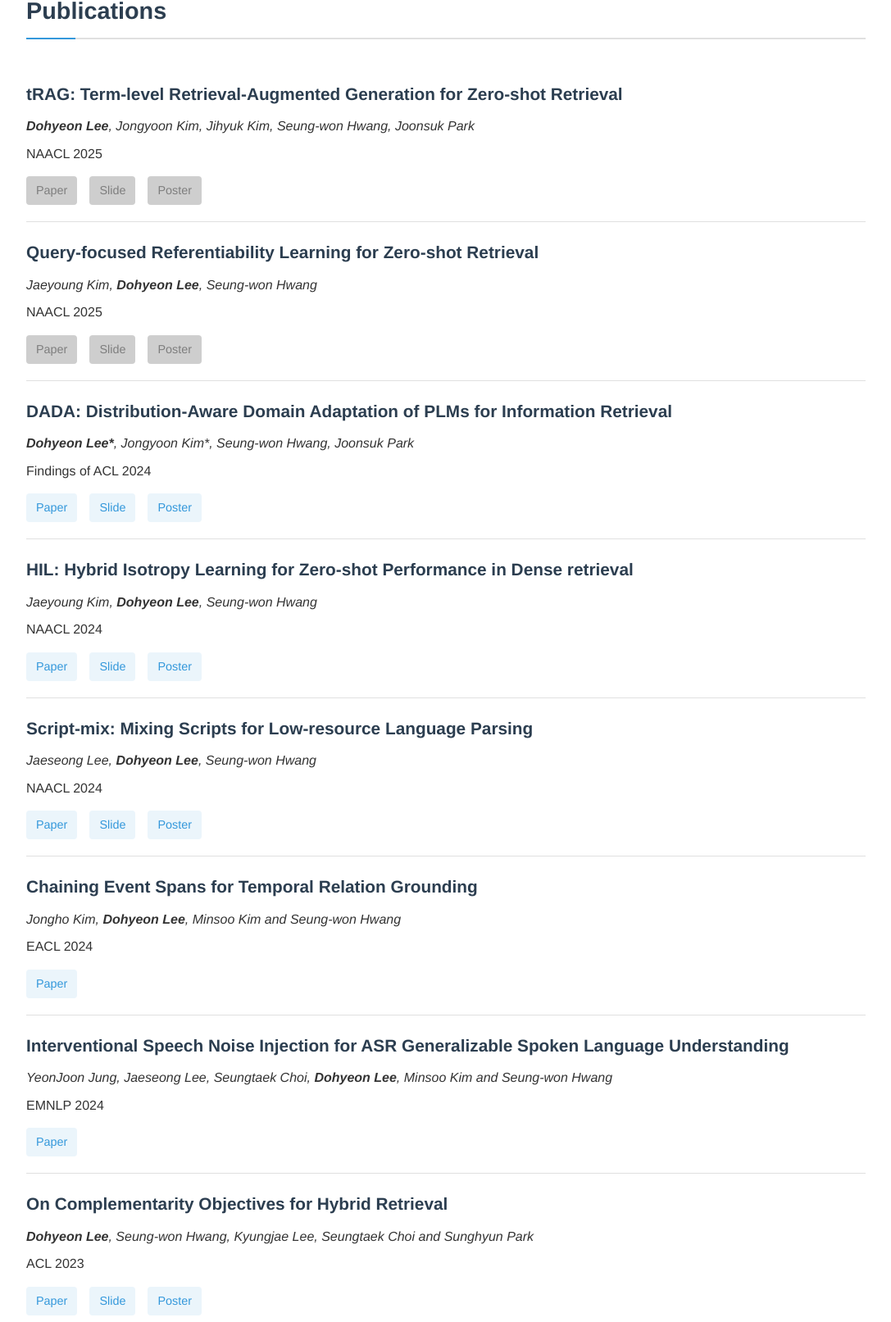
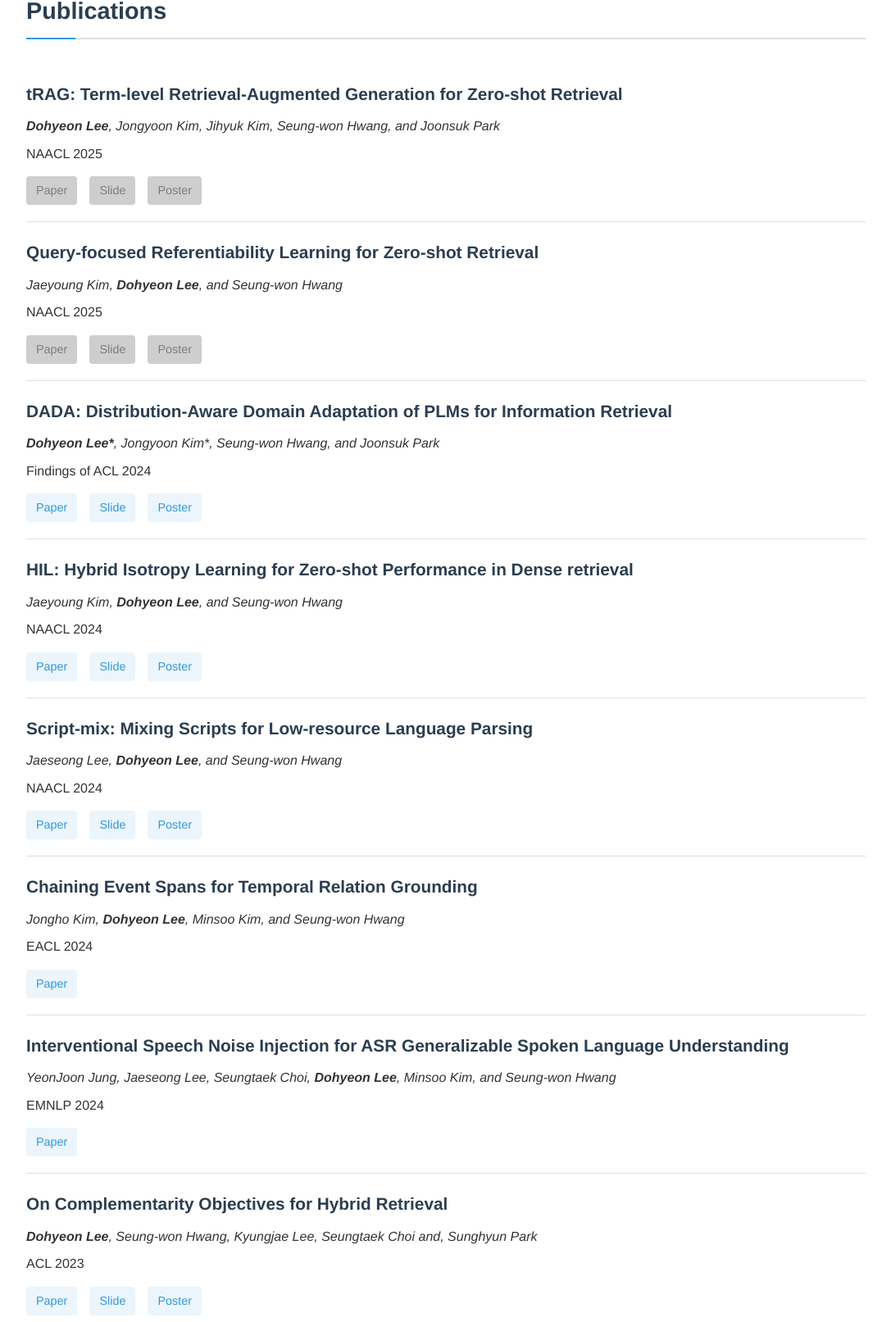
Before and after one commit to waylight3/waylight3.github.io, a plain HTML site: page index.html in a window 1280 px wide. Shown: the part 1907-3520 px from the top of the page at 82% size, without its empty margins (96-1183 px from the left). Drawn offline with Linux system fonts and the light colour scheme.

Commit message:
fix typo of authors

```diff
--- a/index.html
+++ b/index.html
@@ -477,7 +477,7 @@
             <h2 class="section-title">Publications</h2>
             <div class="publication">
                 <h3>tRAG: Term-level Retrieval-Augmented Generation for Zero-shot Retrieval</h3>
-                <p class="authors"><b>Dohyeon Lee</b>, Jongyoon Kim, Jihyuk Kim, Seung-won Hwang, Joonsuk Park</p>
+                <p class="authors"><b>Dohyeon Lee</b>, Jongyoon Kim, Jihyuk Kim, Seung-won Hwang, and Joonsuk Park</p>
                 <p class="journal">NAACL 2025</p>
                 <div class="publication-links">
                     <a href="#" class="publication-link disabled">Paper</a>
@@ -487,7 +487,7 @@
             </div>
             <div class="publication">
                 <h3>Query-focused Referentiability Learning for Zero-shot Retrieval</h3>
-                <p class="authors">Jaeyoung Kim, <b>Dohyeon Lee</b>, Seung-won Hwang</p>
+                <p class="authors">Jaeyoung Kim, <b>Dohyeon Lee</b>, and Seung-won Hwang</p>
                 <p class="journal">NAACL 2025</p>
                 <div class="publication-links">
                     <a href="#" class="publication-link disabled">Paper</a>
@@ -497,7 +497,7 @@
             </div>
             <div class="publication">
                 <h3>DADA: Distribution-Aware Domain Adaptation of PLMs for Information Retrieval</h3>
-                <p class="authors"><b>Dohyeon Lee*</b>, Jongyoon Kim*, Seung-won Hwang, Joonsuk Park</p>
+                <p class="authors"><b>Dohyeon Lee*</b>, Jongyoon Kim*, Seung-won Hwang, and Joonsuk Park</p>
                 <p class="journal">Findings of ACL 2024</p>
                 <div class="publication-links">
                     <a href="https://aclanthology.org/2024.findings-acl.825.pdf" target="_blank" class="publication-link">Paper</a>
@@ -507,7 +507,7 @@
             </div>
             <div class="publication">
                 <h3>HIL: Hybrid Isotropy Learning for Zero-shot Performance in Dense retrieval</h3>
-                <p class="authors">Jaeyoung Kim, <b>Dohyeon Lee</b>, Seung-won Hwang</p>
+                <p class="authors">Jaeyoung Kim, <b>Dohyeon Lee</b>, and Seung-won Hwang</p>
                 <p class="journal">NAACL 2024</p>
                 <div class="publication-links">
                     <a href="https://aclanthology.org/2024.naacl-long.437.pdf" target="_blank" class="publication-link">Paper</a>
@@ -517,7 +517,7 @@
             </div>
             <div class="publication">
                 <h3>Script-mix: Mixing Scripts for Low-resource Language Parsing</h3>
-                <p class="authors">Jaeseong Lee, <b>Dohyeon Lee</b>, Seung-won Hwang</p>
+                <p class="authors">Jaeseong Lee, <b>Dohyeon Lee</b>, and Seung-won Hwang</p>
                 <p class="journal">NAACL 2024</p>
                 <div class="publication-links">
                     <a href="https://aclanthology.org/2024.naacl-long.357.pdf" target="_blank" class="publication-link">Paper</a>
@@ -527,7 +527,7 @@
             </div>
             <div class="publication">
                 <h3>Chaining Event Spans for Temporal Relation Grounding</h3>
-                <p class="authors">Jongho Kim, <b>Dohyeon Lee</b>, Minsoo Kim and Seung-won Hwang</p>
+                <p class="authors">Jongho Kim, <b>Dohyeon Lee</b>, Minsoo Kim, and Seung-won Hwang</p>
                 <p class="journal">EACL 2024</p>
                 <div class="publication-links">
                     <a href="https://aclanthology.org/2024.eacl-long.101.pdf" target="_blank" class="publication-link">Paper</a>
@@ -535,7 +535,7 @@
             </div>
             <div class="publication">
                 <h3>Interventional Speech Noise Injection for ASR Generalizable Spoken Language Understanding</h3>
-                <p class="authors">YeonJoon Jung, Jaeseong Lee, Seungtaek Choi, <b>Dohyeon Lee</b>, Minsoo Kim and Seung-won Hwang
+                <p class="authors">YeonJoon Jung, Jaeseong Lee, Seungtaek Choi, <b>Dohyeon Lee</b>, Minsoo Kim, and Seung-won Hwang
                 </p>
                 <p class="journal">EMNLP 2024</p>
                 <div class="publication-links">
@@ -544,7 +544,7 @@
             </div>
             <div class="publication">
                 <h3>On Complementarity Objectives for Hybrid Retrieval</h3>
-                <p class="authors"><b>Dohyeon Lee</b>, Seung-won Hwang, Kyungjae Lee, Seungtaek Choi and Sunghyun Park</p>
+                <p class="authors"><b>Dohyeon Lee</b>, Seung-won Hwang, Kyungjae Lee, Seungtaek Choi and, Sunghyun Park</p>
                 <p class="journal">ACL 2023</p>
                 <div class="publication-links">
                     <a href="https://aclanthology.org/2023.acl-long.746.pdf" target="_blank" class="publication-link">Paper</a>
@@ -554,7 +554,7 @@
             </div>
             <div class="publication">
                 <h3>C2LIR: Continual Cross-lingual Transfer for Low-Resource Information Retrieval</h3>
-                <p class="authors">Jaeseong Lee*, <b>Dohyeon Lee*</b>, Jongho Kim and Seung-won Hwang</p>
+                <p class="authors">Jaeseong Lee*, <b>Dohyeon Lee*</b>, Jongho Kim, and Seung-won Hwang</p>
                 <p class="journal">ECIR 2023 (short)</p>
                 <div class="publication-links">
                     <a href="https://link.springer.com/chapter/10.1007/978-3-031-28238-6_37" target="_blank" class="publication-link">Paper</a>
@@ -562,7 +562,7 @@
             </div>
             <div class="publication">
                 <h3>Script, Language, and Labels: Overcoming Three Discrepancies for Low-Resource Language Specialization</h3>
-                <p class="authors">Jaeseong Lee, <b>Dohyeon Lee</b> and Seung-won Hwang</p>
+                <p class="authors">Jaeseong Lee, <b>Dohyeon Lee</b>, and Seung-won Hwang</p>
                 <p class="journal">AAAI 2023</p>
                 <div class="publication-links">
                     <a href="https://ojs.aaai.org/index.php/AAAI/article/view/26528/26300" target="_blank" class="publication-link">Paper</a>
@@ -570,7 +570,7 @@
             </div>
             <div class="publication">
                 <h3>PLM-based World Models for Text-based Games</h3>
-                <p class="authors">Minsoo Kim, Yeonjoon Jung, <b>Dohyeon Lee</b> and Seung-won Hwang</p>
+                <p class="authors">Minsoo Kim, Yeonjoon Jung, <b>Dohyeon Lee</b>, and Seung-won Hwang</p>
                 <p class="journal">EMNLP 2022</p>
                 <div class="publication-links">
                     <a href="https://aclanthology.org/2022.emnlp-main.86.pdf" target="_blank" class="publication-link">Paper</a>
@@ -578,7 +578,7 @@
             </div>
             <div class="publication">
                 <h3>Robustifying Multi-hop QA through Pseudo-Evidentiality Training</h3>
-                <p class="authors">Kyungjae Lee, Seung-won Hwang, Sang-eun Han and <b>Dohyeon Lee</b></p>
+                <p class="authors">Kyungjae Lee, Seung-won Hwang, Sang-eun Han, and <b>Dohyeon Lee</b></p>
                 <p class="journal">ACL/IJCNLP 2021</p>
                 <div class="publication-links">
                     <a href="https://arxiv.org/pdf/2107.03242" target="_blank" class="publication-link">Paper</a>
@@ -586,7 +586,7 @@
             </div>
             <div class="publication">
                 <h3>SCOPA - Soft Code-Switching and Pairwise Alignment for Zero-Shot Cross-lingual Transfer</h3>
-                <p class="authors"><b>Dohyeon Lee*</b>, Jaeseong Lee*, Gyewon Lee, Byung-Gon Chun and Seung-won Hwang</p>
+                <p class="authors"><b>Dohyeon Lee*</b>, Jaeseong Lee*, Gyewon Lee, Byung-Gon Chun, and Seung-won Hwang</p>
                 <p class="journal">CIKM 2021 (short)</p>
                 <div class="publication-links">
                     <a href="https://dl.acm.org/doi/pdf/10.1145/3459637.3482176" target="_blank" class="publication-link">Paper</a>
```
